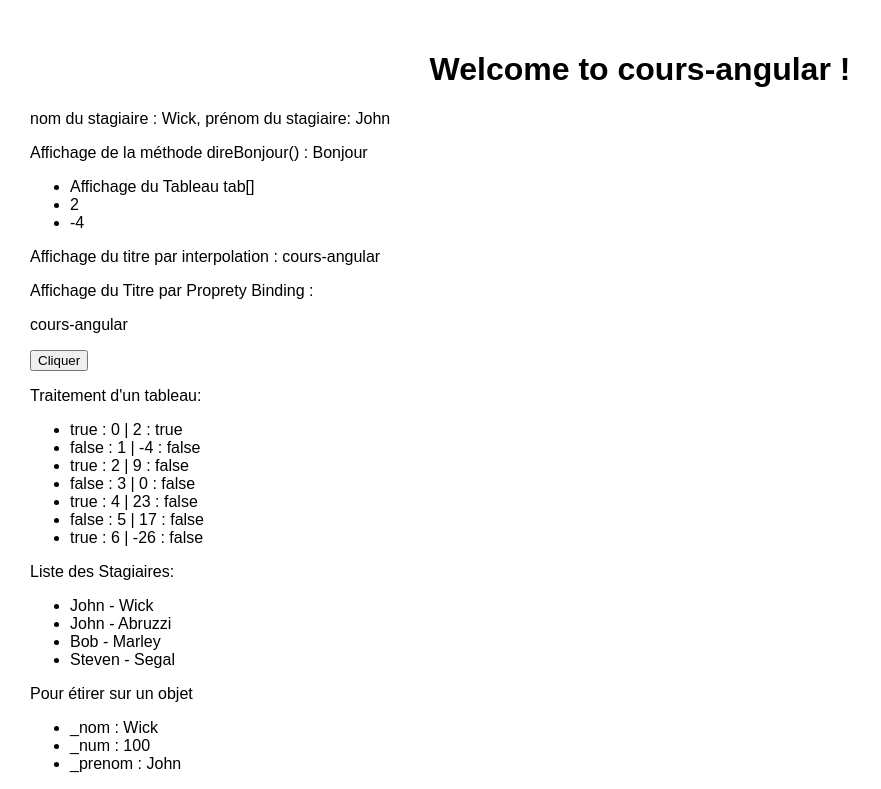
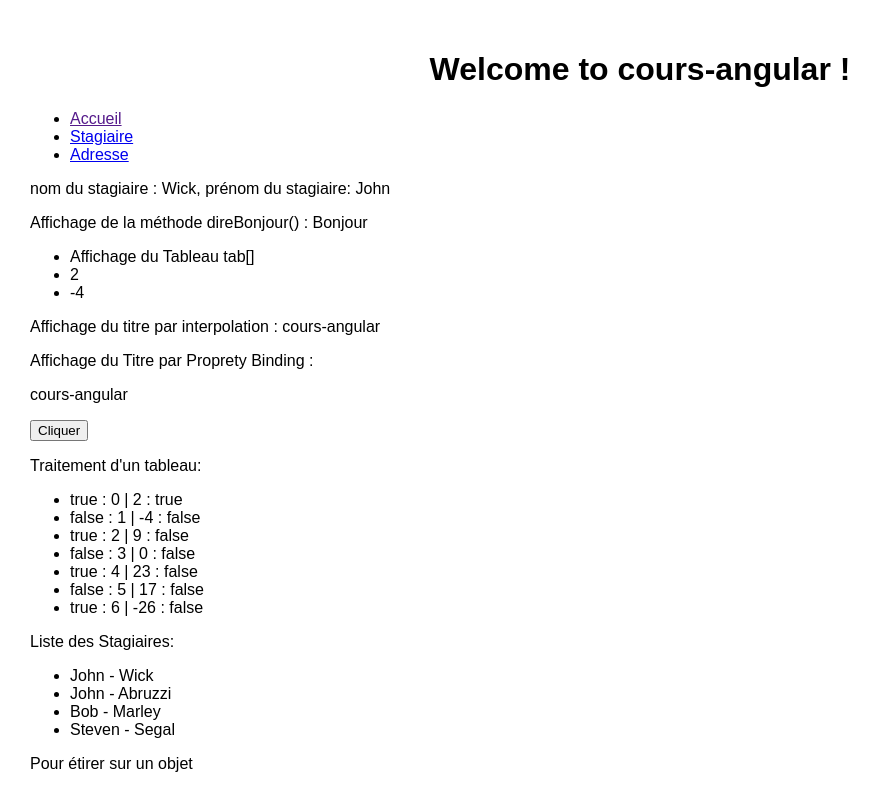
Before and after one commit to n-rick/cours-angular, an Angular app: page / in a window 1280 px wide. Shown: the top 789 px of the page, without its empty margins (0-881 px from the left). Built offline with nearby package versions, Linux system fonts and the light colour scheme; a web font is replaced by a local one.

Commit message:
ajout menu sur home page & router-outlet

```diff
--- a/src/app/app.component.html
+++ b/src/app/app.component.html
@@ -4,6 +4,9 @@
     <!-- Récupération de la variable déclaré dans app.component.ts-->
   </h1>
 </div>
+
+<app-menu></app-menu>
+<router-outlet></router-outlet>
 
 <p>nom du stagiaire : {{ stagiaire.nom}}, prénom du stagiaire: {{ stagiaire.prenom ?? "prénom inconnue"}}</p>
 <!-- Affichage d'un objet-->
```
Also changed, not shown: src/app/app.module.ts (+9 -1 lines).
